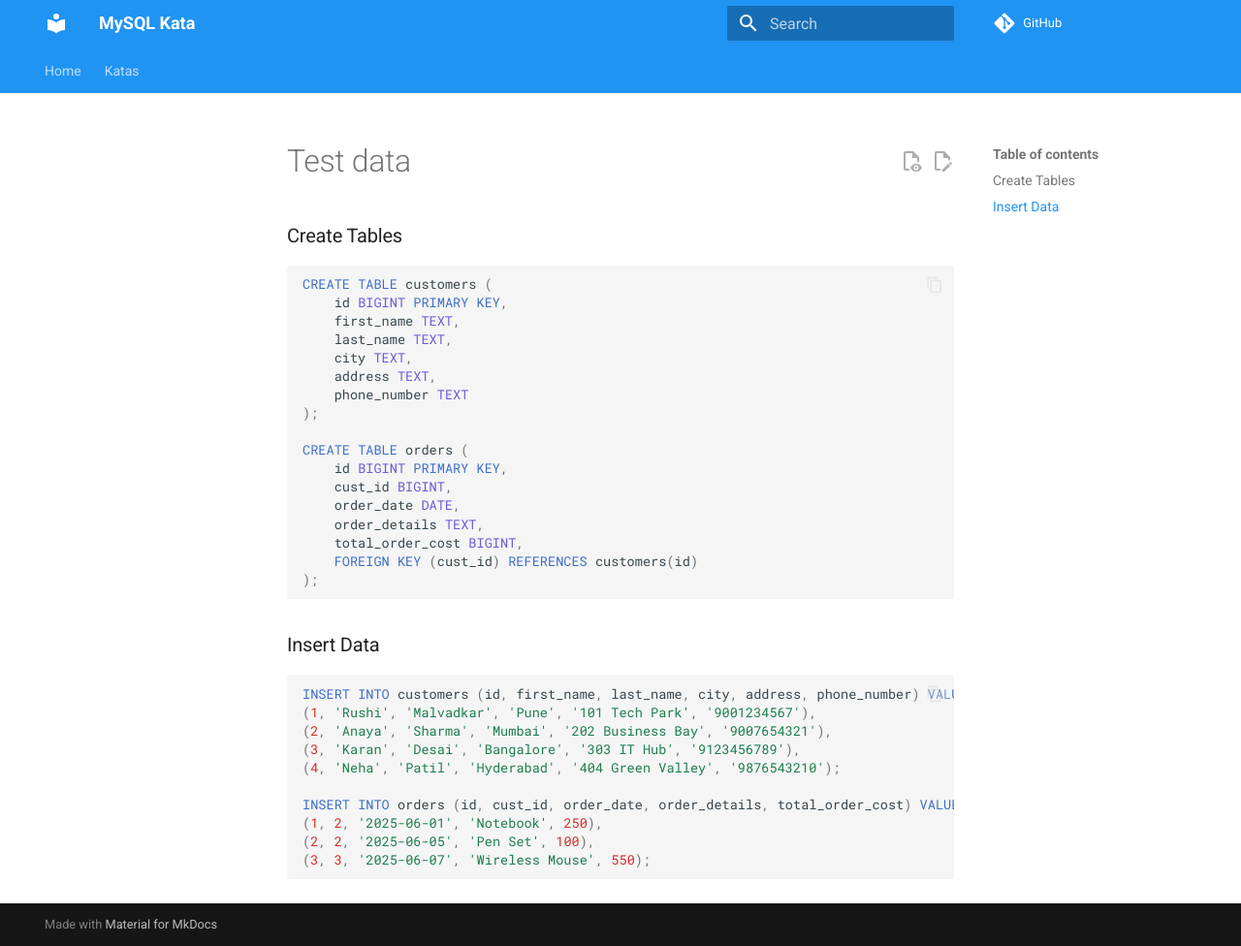
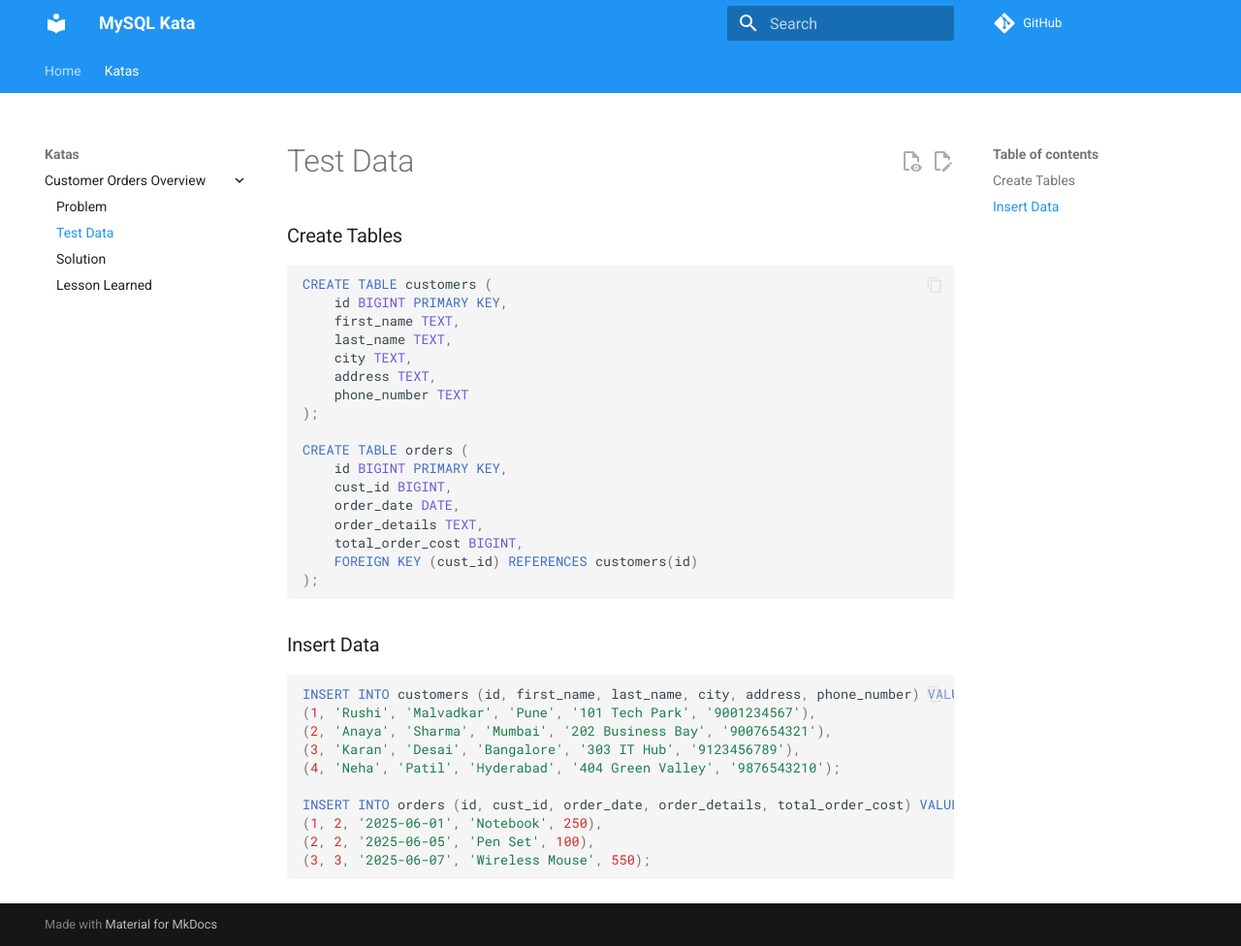
Before and after one commit to abhishekmalvadkar/mysql-kata, an MkDocs documentation site: the page built from docs/katas/customer-orders-overview/test-data.md, in a window 1280 px wide and 976 px high. Shown: the whole window at 97% size. Built offline with MkDocs 1.6.1 and Material for MkDocs 9.7.7, drawn with Linux system fonts in a browser that asks for light colours; comment, search, counter and statistics services are not loaded.

Commit message:
Update mkdocs.yml

```diff
--- a/mkdocs.yml
+++ b/mkdocs.yml
@@ -4,7 +4,11 @@ repo_url: https://github.com/abhishekmalvadkar/mysql-kata
 nav:
   - Home: index.md
   - Katas:
-      - Customer Orders Overview: katas/customer-orders-overview/problem.md
+      - Customer Orders Overview:
+          - Problem: katas/customer-orders-overview/problem.md
+          - Test Data: katas/customer-orders-overview/test-data.md
+          - Solution: katas/customer-orders-overview/solution.md
+          - Lesson Learned: katas/customer-orders-overview/lesson-learned.md
 
 theme:
   name: material
@@ -20,6 +24,9 @@ theme:
       primary: blue
       accent: light blue
 
+plugins:
+  - search
+
 markdown_extensions:
   - toc:
       permalink: true
```
